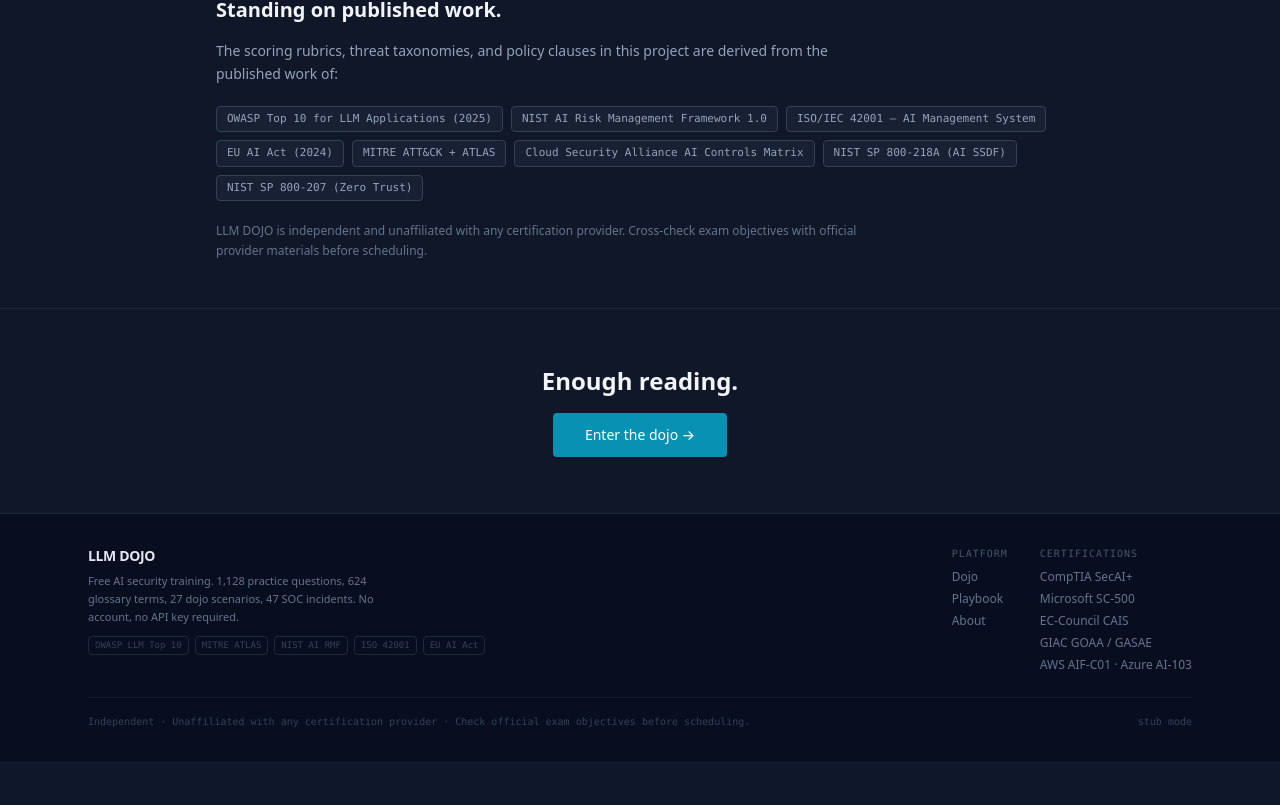
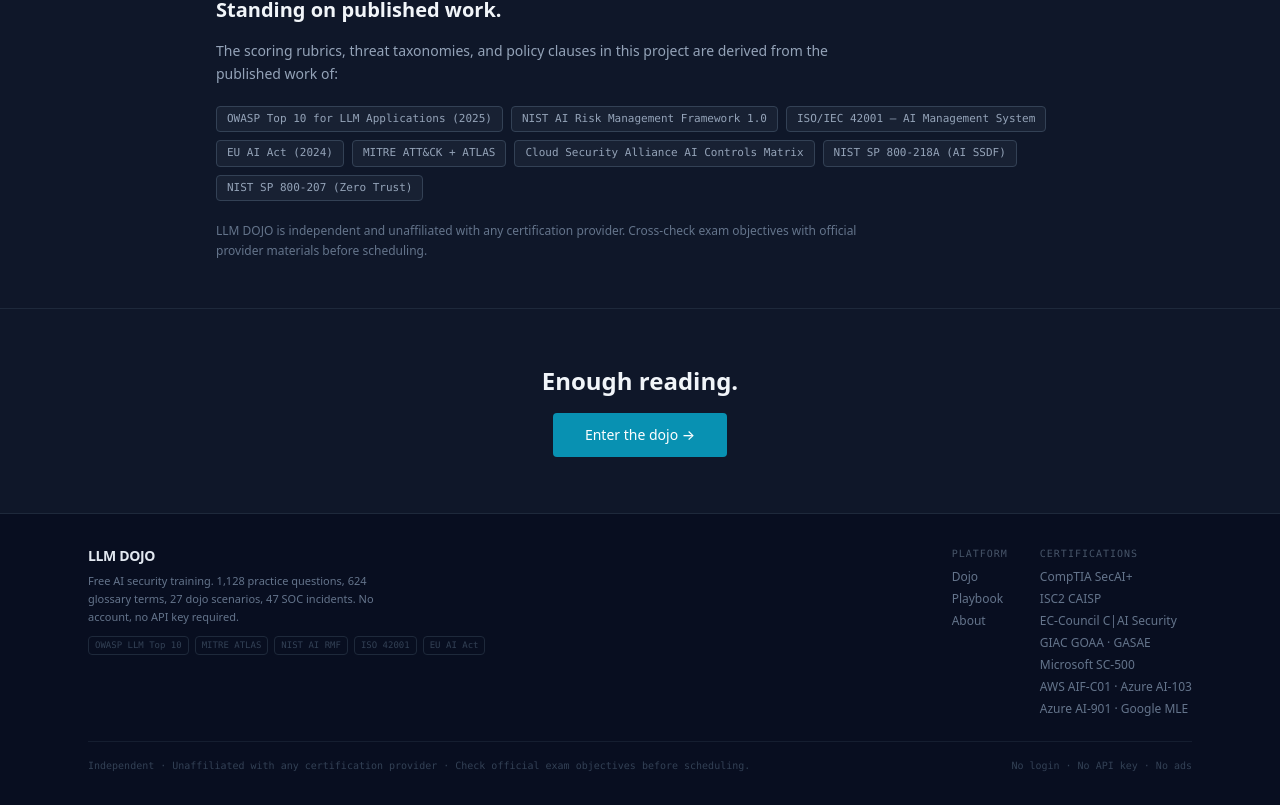
Before and after one commit to TheMDBritt/SecuringAI, a Next.js app: page /about in a window 1280 px wide. Shown: the part 1604-2409 px from the top of the page. Before the commit the page ends 2365 px from the top, so only its background shows below. Built offline with nearby package versions, Linux system fonts and the light colour scheme.

Commit message:
ui: fix footer stub mode text, complete cert list
- Replace 'stub mode' with 'No login · No API key · No ads'
- Add missing certs to footer: ISC2 CAISP, Azure AI-901, Google MLE

https://claude.ai/code/session_013D3LoE2EtugSJjmAqFtyBm

```diff
--- a/components/layout/Footer.tsx
+++ b/components/layout/Footer.tsx
@@ -35,10 +35,12 @@ export function Footer() {
               <p className="text-[10px] font-mono text-slate-600 uppercase tracking-widest mb-2">Certifications</p>
               <div className="flex flex-col gap-1.5 text-xs text-slate-500">
                 <span>CompTIA SecAI+</span>
+                <span>ISC2 CAISP</span>
+                <span>EC-Council C|AI Security</span>
+                <span>GIAC GOAA · GASAE</span>
                 <span>Microsoft SC-500</span>
-                <span>EC-Council CAIS</span>
-                <span>GIAC GOAA / GASAE</span>
                 <span>AWS AIF-C01 · Azure AI-103</span>
+                <span>Azure AI-901 · Google MLE</span>
               </div>
             </div>
           </div>
@@ -48,7 +50,7 @@ export function Footer() {
           <p className="text-[10px] font-mono text-slate-700">
             Independent · Unaffiliated with any certification provider · Check official exam objectives before scheduling.
           </p>
-          <p className="text-[10px] font-mono text-slate-700">stub mode</p>
+          <p className="text-[10px] font-mono text-slate-700">No login · No API key · No ads</p>
         </div>
       </div>
     </footer>
```
